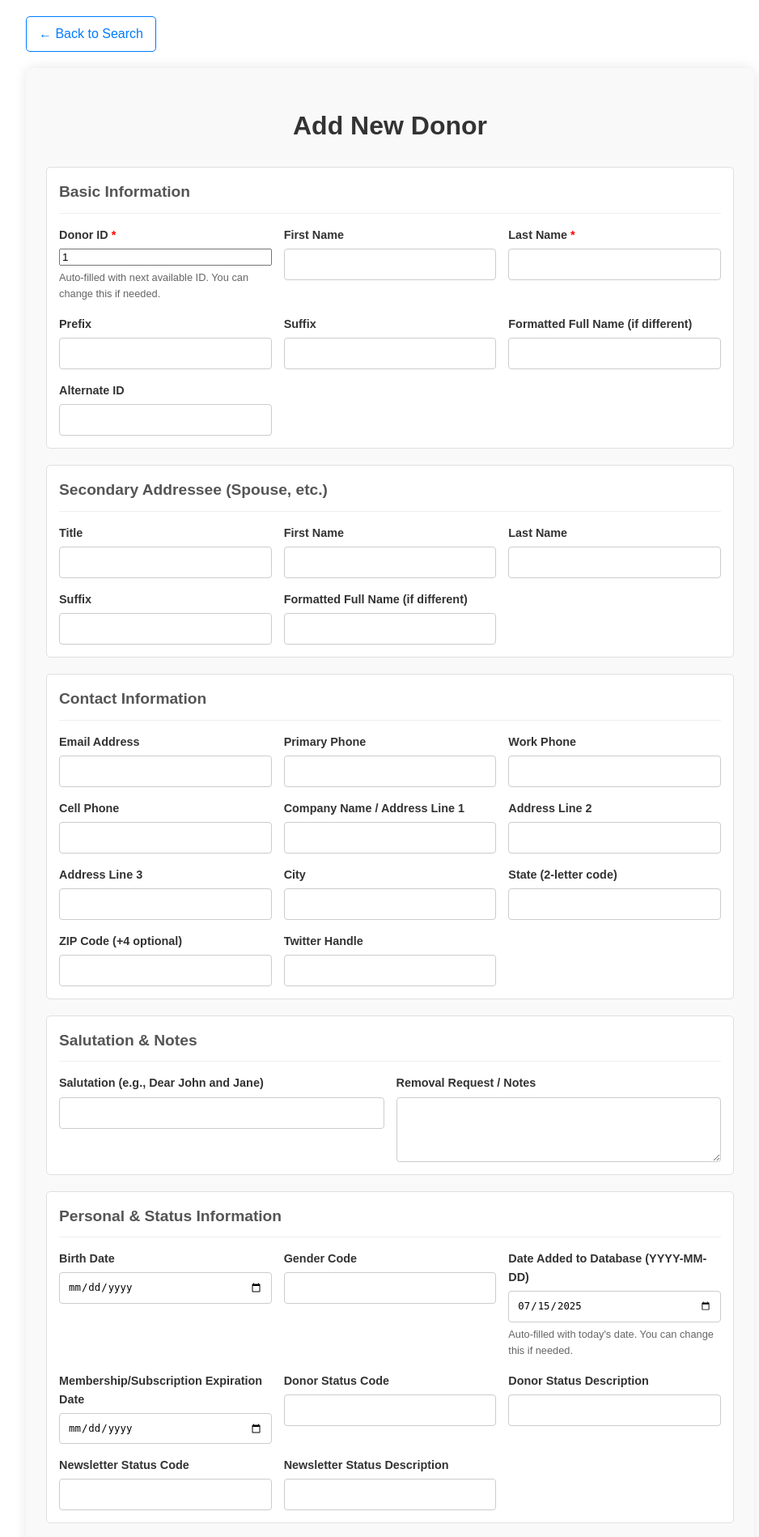
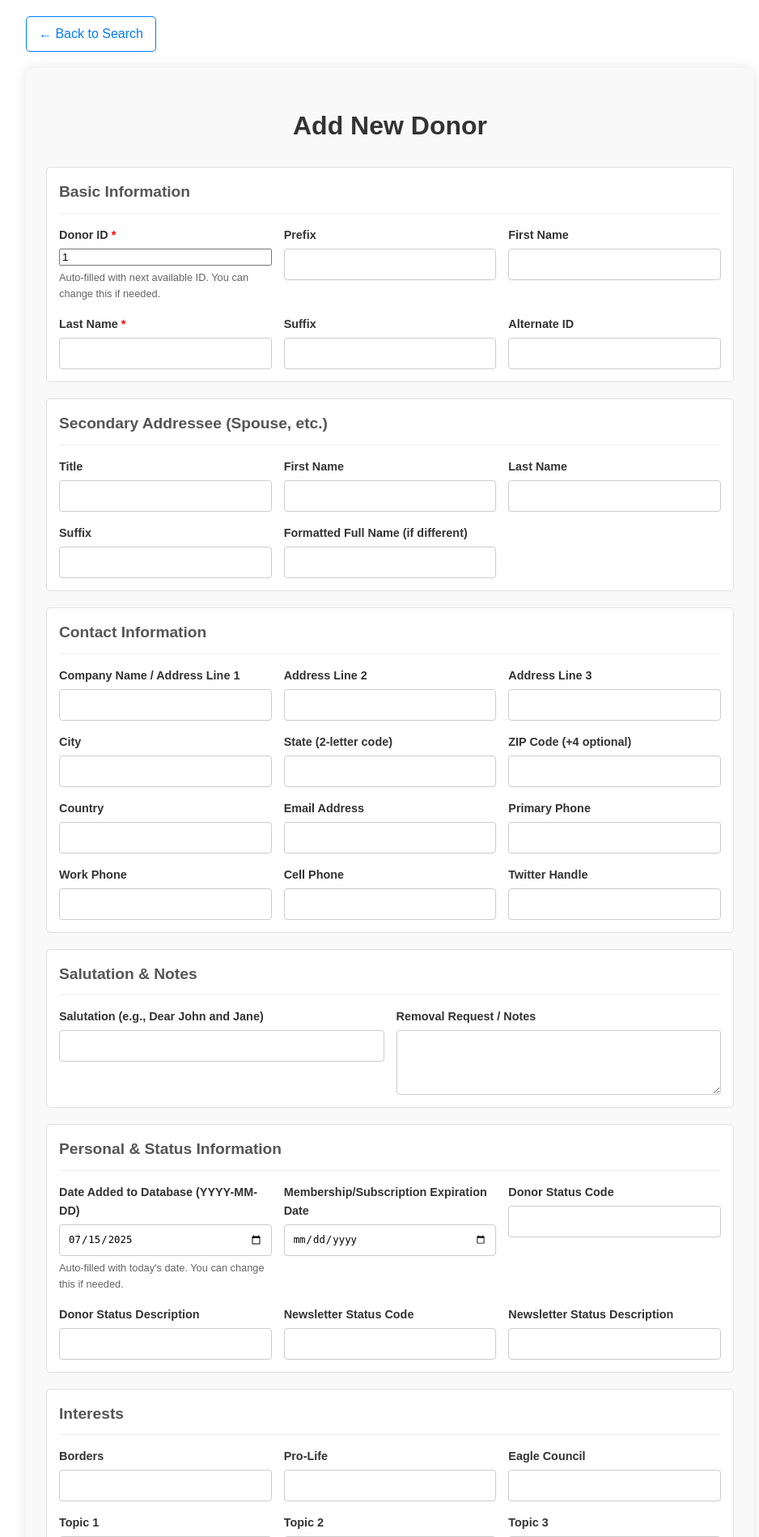
Before and after one commit to Mason-Mohon/Donor_DB_deployment, a Flask app: page /add_donor in a window 1280 px wide. Shown: the top 1898 px of the page at 81% size, without its empty margins (158-1096 px from the left). Run offline with Flask 3, Linux system fonts and the light colour scheme.

Commit message:
Update mailing list, update donor forms, add country field, changed dono quick add autofill

```diff
--- a/app.py
+++ b/app.py
@@ -487,6 +487,7 @@ def extract_donor_data(form):
         'city': form.get("city", "").strip() or None,
         'state': form.get("state", "").strip().upper() or None,
         'zip_plus4': form.get("zip_plus4", "").strip() or None,
+        'country': form.get("country", "").strip() or None,
         'phone': form.get("phone", "").strip() or None,
         'work_phone': form.get("work_phone", "").strip() or None,
         'cell_phone': form.get("cell_phone", "").strip() or None,
@@ -588,8 +589,10 @@ def add_donor():
         # GET request - auto-fill base_donor_id with max + 1
         session = Session()
         try:
-            # Get the maximum base_donor_id from the database
-            max_donor_id = session.query(EagleTrustFundDonor.base_donor_id).order_by(EagleTrustFundDonor.base_donor_id.desc()).first()
+            # Get the maximum base_donor_id from the database (excluding anonymous donor ID 999,999,999)
+            max_donor_id = session.query(EagleTrustFundDonor.base_donor_id)\
+                .filter(EagleTrustFundDonor.base_donor_id != 999999999)\
+                .order_by(EagleTrustFundDonor.base_donor_id.desc()).first()
             next_donor_id = (max_donor_id[0] + 1) if max_donor_id and max_donor_id[0] else 1
 
             return render_template("add_donor.html", donor={'base_donor_id': next_donor_id})
@@ -737,8 +740,10 @@ def add_transaction(donor_id):
 def donor_quick_add():
     session = Session()
     try:
-        # Get the starting donor ID (max + 1) for both GET and POST
-        max_donor_id = session.query(EagleTrustFundDonor.base_donor_id).order_by(EagleTrustFundDonor.base_donor_id.desc()).first()
+        # Get the starting donor ID (max + 1) for both GET and POST (excluding anonymous donor ID 999,999,999)
+        max_donor_id = session.query(EagleTrustFundDonor.base_donor_id)\
+            .filter(EagleTrustFundDonor.base_donor_id != 999999999)\
+            .order_by(EagleTrustFundDonor.base_donor_id.desc()).first()
         next_donor_id = (max_donor_id[0] + 1) if max_donor_id and max_donor_id[0] else 1
 
         if request.method == "POST":
@@ -1947,7 +1952,7 @@ def mailing_list_generator():
             # Build the complex query with multiple criteria
             query_conditions = []
 
-            # Criteria 1: Donors with transactions between start_date and now with newsletter status A
+            # Criteria 1: Donors with transactions between start_date and now with newsletter status A and payment type E
             subquery1 = session.query(EagleTrustFundDonor.base_donor_id).join(
                 EagleTrustFundTransaction,
                 EagleTrustFundDonor.base_donor_id == EagleTrustFundTransaction.base_donor_id
@@ -1959,18 +1964,18 @@ def mailing_list_generator():
                 )
             ).distinct()
 
-            # Criteria 2: Donors with largest transaction over $100 within [start_date - 3 years] to start_date with newsletter status A
-            criteria2 = and_(
-                EagleTrustFundDonor.newsletter_status == 'A',
-                EagleTrustFundDonor.largest_amount > 100,
-                or_(
-                    EagleTrustFundDonor.largest_date.is_(None),
-                    and_(
-                        EagleTrustFundDonor.largest_date >= three_years_before.strftime('%Y-%m-%d'),
-                        EagleTrustFundDonor.largest_date <= start_date.strftime('%Y-%m-%d')
-                    )
+            # Criteria 2: Donors with any transaction >= $100 within [start_date - 3 years] to start_date with newsletter status A and payment type E
+            subquery2 = session.query(EagleTrustFundDonor.base_donor_id).join(
+                EagleTrustFundTransaction,
+                EagleTrustFundDonor.base_donor_id == EagleTrustFundTransaction.base_donor_id
+            ).filter(
+                and_(
+                    EagleTrustFundTransaction.trans_date >= three_years_before,
+                    EagleTrustFundTransaction.trans_date <= start_date,
+                    EagleTrustFundTransaction.trans_amount >= 100,
+                    EagleTrustFundDonor.newsletter_status == 'A'
                 )
-            )
+            ).distinct()
 
             # Criteria 3: Donors with newsletter status A and donor status L
             criteria3 = and_(
@@ -1984,13 +1989,16 @@ def mailing_list_generator():
             # Combine all criteria with OR
             inclusion_criteria = or_(
                 EagleTrustFundDonor.base_donor_id.in_(subquery1),
-                criteria2,
+                EagleTrustFundDonor.base_donor_id.in_(subquery2),
                 criteria3,
                 criteria4
             )
 
-            # Exclusion criteria: OMIT donors with newsletter status M, N, or D
-            exclusion_criteria = not_(EagleTrustFundDonor.newsletter_status.in_(['M', 'N', 'D']))
+            # Exclusion criteria: OMIT donors with newsletter status M, N, or D, and donor status N
+            exclusion_criteria = and_(
+                not_(EagleTrustFundDonor.newsletter_status.in_(['M', 'N', 'D'])),
+                not_(EagleTrustFundDonor.donor_status == 'N')
+            )
 
             # Build final query
             final_query = session.query(EagleTrustFundDonor).filter(
@@ -2009,6 +2017,7 @@ def mailing_list_generator():
             # Prepare CSV data
             headers = [
                 'Full Name',
+                'Donor ID',
                 'Salutation',
                 'Company/Address Line 1',
                 'Address Line 2',
@@ -2036,6 +2045,7 @@ def mailing_list_generator():
 
                 data.append([
                     full_name,
+                    donor.base_donor_id,
                     donor.salutation_dear or '',
                     donor.address_1_company or '',
                     donor.address_2_secondary or '',
--- a/models.py
+++ b/models.py
@@ -26,6 +26,7 @@ class EagleTrustFundDonor(Base):
     city                        = Column(String)
     state                       = Column(String)
     zip_plus4                   = Column(String)
+    country                     = Column(String)
     phone                       = Column(String)
     work_phone                  = Column(String)
     cell_phone                  = Column(String)
--- a/templates/add_donor.html
+++ b/templates/add_donor.html
@@ -66,6 +66,10 @@
                         <small>Auto-filled with next available ID. You can change this if needed.</small>
                     </div>
                     <div class="form-group">
+                        <label for="name_prefix">Prefix</label>
+                        <input type="text" id="name_prefix" name="name_prefix" value="{{ donor.name_prefix or '' }}">
+                    </div>
+                    <div class="form-group">
                         <label for="first_name">First Name</label>
                         <input type="text" id="first_name" name="first_name" value="{{ donor.first_name or '' }}">
                     </div>
@@ -74,16 +78,8 @@
                         <input type="text" id="last_name" name="last_name" value="{{ donor.last_name or '' }}" required>
                     </div>
                     <div class="form-group">
-                        <label for="name_prefix">Prefix</label>
-                        <input type="text" id="name_prefix" name="name_prefix" value="{{ donor.name_prefix or '' }}">
-                    </div>
-                    <div class="form-group">
                         <label for="suffix">Suffix</label>
                         <input type="text" id="suffix" name="suffix" value="{{ donor.suffix or '' }}">
-                    </div>
-                    <div class="form-group">
-                        <label for="formatted_full_name">Formatted Full Name (if different)</label>
-                        <input type="text" id="formatted_full_name" name="formatted_full_name" value="{{ donor.formatted_full_name or '' }}">
                     </div>
                      <div class="form-group">
                         <label for="alternate_id">Alternate ID</label>
@@ -122,22 +118,6 @@
                 <h2>Contact Information</h2>
                 <div class="form-grid">
                     <div class="form-group">
-                        <label for="email_address">Email Address</label>
-                        <input type="email" id="email_address" name="email_address" value="{{ donor.email_address or '' }}">
-                    </div>
-                    <div class="form-group">
-                        <label for="phone">Primary Phone</label>
-                        <input type="tel" id="phone" name="phone" value="{{ donor.phone or '' }}">
-                    </div>
-                    <div class="form-group">
-                        <label for="work_phone">Work Phone</label>
-                        <input type="tel" id="work_phone" name="work_phone" value="{{ donor.work_phone or '' }}">
-                    </div>
-                    <div class="form-group">
-                        <label for="cell_phone">Cell Phone</label>
-                        <input type="tel" id="cell_phone" name="cell_phone" value="{{ donor.cell_phone or '' }}">
-                    </div>
-                    <div class="form-group">
                         <label for="address_1_company">Company Name / Address Line 1</label>
                         <input type="text" id="address_1_company" name="address_1_company" value="{{ donor.address_1_company or '' }}">
                     </div>
@@ -160,6 +140,26 @@
                     <div class="form-group">
                         <label for="zip_plus4">ZIP Code (+4 optional)</label>
                         <input type="text" id="zip_plus4" name="zip_plus4" value="{{ donor.zip_plus4 or '' }}">
+                    </div>
+                    <div class="form-group">
+                        <label for="country">Country</label>
+                        <input type="text" id="country" name="country" value="{{ donor.country or '' }}">
+                    </div>
+                    <div class="form-group">
+                        <label for="email_address">Email Address</label>
+                        <input type="email" id="email_address" name="email_address" value="{{ donor.email_address or '' }}">
+                    </div>
+                    <div class="form-group">
+                        <label for="phone">Primary Phone</label>
+                        <input type="tel" id="phone" name="phone" value="{{ donor.phone or '' }}">
+                    </div>
+                    <div class="form-group">
+                        <label for="work_phone">Work Phone</label>
+                        <input type="tel" id="work_phone" name="work_phone" value="{{ donor.work_phone or '' }}">
+                    </div>
+                    <div class="form-group">
+                        <label for="cell_phone">Cell Phone</label>
+                        <input type="tel" id="cell_phone" name="cell_phone" value="{{ donor.cell_phone or '' }}">
                     </div>
                      <div class="form-group">
                         <label for="twitter">Twitter Handle</label>
@@ -185,14 +185,6 @@
             <div class="form-section">
                 <h2>Personal & Status Information</h2>
                  <div class="form-grid">
-                    <div class="form-group">
-                        <label for="birth_date">Birth Date</label>
-                        <input type="date" id="birth_date" name="birth_date" value="{{ donor.birth_date or '' }}">
-                    </div>
-                     <div class="form-group">
-                        <label for="gender_code">Gender Code</label>
-                        <input type="text" id="gender_code" name="gender_code" value="{{ donor.gender_code or '' }}" maxlength="1">
-                    </div>
                     <div class="form-group">
                         <label for="date_added_to_database">Date Added to Database (YYYY-MM-DD)</label>
                         <input type="date" id="date_added_to_database" name="date_added_to_database" value="{{ donor.date_added_to_database or '' }}">
--- a/templates/donor.html
+++ b/templates/donor.html
@@ -368,6 +368,12 @@
                             {{ donor.city or '' }}{% if donor.city and donor.state %}, {% endif %}{{ donor.state or '' }} {{ donor.zip_plus4 or '' }}
                         {% endif %}
                     </div>
+                </div>
+            {% endif %}
+            {% if donor.country %}
+                <div class="field-group">
+                    <span class="field-label">Country:</span>
+                    <span class="field-value">{{ donor.country }}</span>
                 </div>
             {% endif %}
             {% if donor.email_address %}
```
Also changed, not shown: templates/edit_donor.html (+20 -16 lines).
